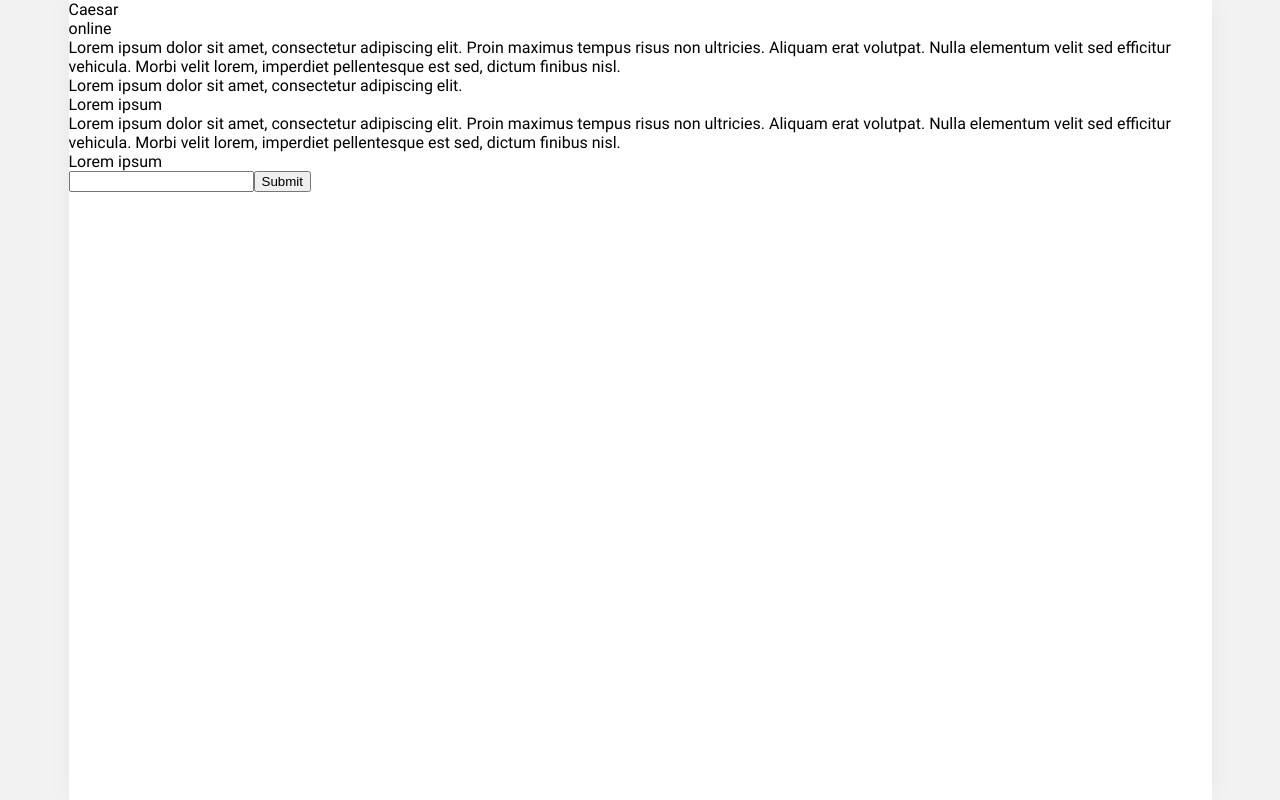
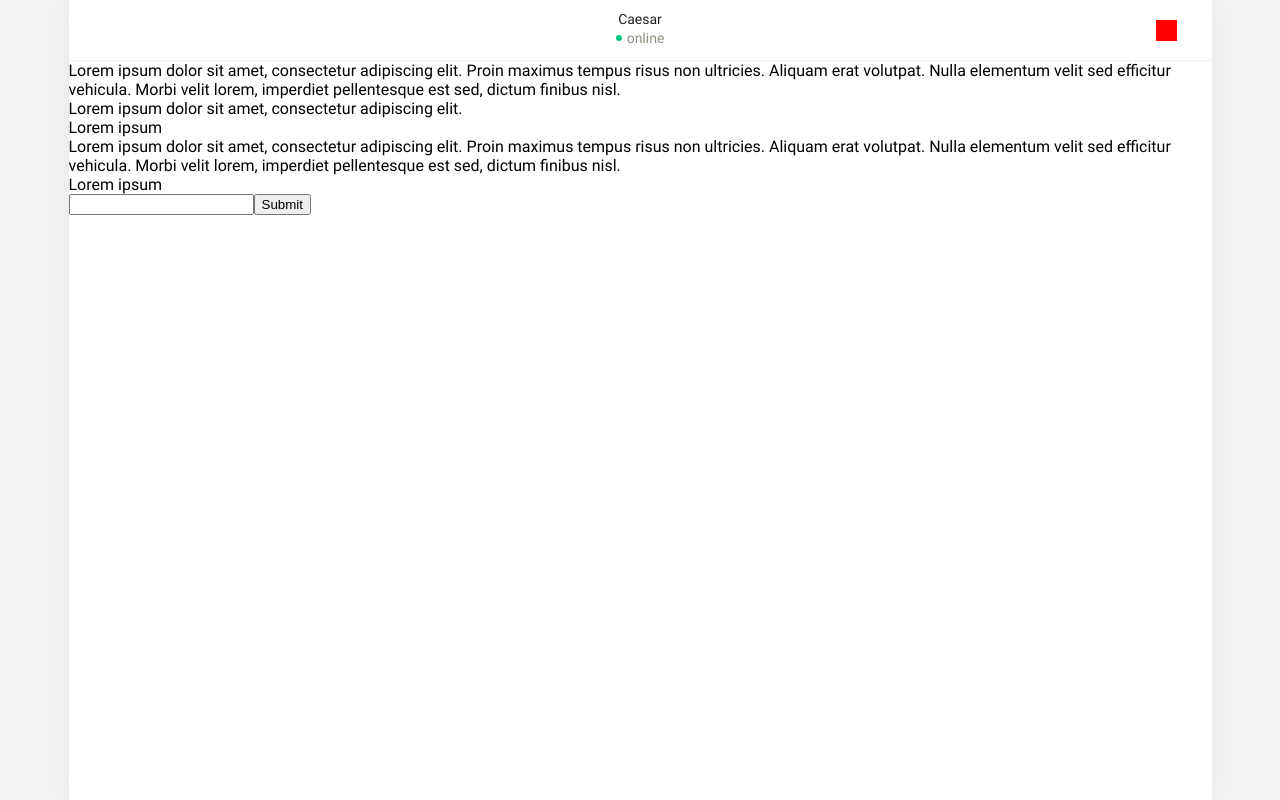
Before and after one commit to mrdimemes/react-chat, a React (Create React App) app in the folder front-end/: page / in a window 1280 px wide. Built offline with nearby package versions, Linux system fonts and the light colour scheme.

Commit message:
chat header styles

```diff
--- a/front-end/src/components/Chat.jsx
+++ b/front-end/src/components/Chat.jsx
@@ -1,4 +1,6 @@
 import React from 'react';
+
+import '../styles/sass/components/Chat.sass';
 
 
 function Chat() {
@@ -7,9 +9,10 @@ function Chat() {
       <div className='chat__header'>
         <div className='chat__header-name'>Caesar</div>
         <div className='chat__header-status'>
-          <div className='chat__header-status-marker status-marker status-online'></div>
+          <div className='chat__header-status-marker status-marker status-marker_online'></div>
           <div className='chat__header-status-text'>online</div>
         </div>
+        <div className='chat__header-popup-icon'></div>
         <div className='chat__header-popup'></div>
       </div>
 
--- /dev/null
+++ b/front-end/src/styles/sass/components/Chat.sass
@@ -0,0 +1,33 @@
+@use '../foundation/general'
+@use '../foundation/colors'
+@use '../foundation/mixins'
+
+
+.chat
+  &__header
+    height: 60px
+    @include mixins.flex-centered
+    row-gap: 3px
+    flex-direction: column
+    border-bottom: 1px solid colors.$background-color
+    font-size: 14px
+    line-height: 16px
+    position: relative
+
+  &__header-name
+    color: colors.$dark-gray
+    font-weight: 500
+
+  &__header-status
+    @include mixins.flex-centered
+    column-gap: 5px
+
+  &__header-status-text
+    font-weight: 400
+    color: colors.$gray
+
+  &__header-popup-icon
+    @include mixins.square(21px)
+    position: absolute
+    right: 35px
+    background-color: red
--- a/front-end/src/styles/sass/foundation/_colors.sass
+++ b/front-end/src/styles/sass/foundation/_colors.sass
@@ -5,3 +5,5 @@ $background-color: #F2F2F2
 
 $main-color: #3674FF
 $light-main-color: #4CA5FF
+
+$success: #00C980
--- a/front-end/src/styles/sass/foundation/_general.sass
+++ b/front-end/src/styles/sass/foundation/_general.sass
@@ -1,89 +1,95 @@
 @use 'colors'
+@use 'mixins'
 
 @font-face
-    font-family: 'Roboto'
-    font-style: normal
-    font-weight: 300
-    src: local('Roboto'), url('../../../assets/fonts/roboto/Roboto-Light.ttf') format('ttf')
+  font-family: 'Roboto'
+  font-style: normal
+  font-weight: 300
+  src: local('Roboto'), url('../../../assets/fonts/roboto/Roboto-Light.ttf') format('ttf')
 
 @font-face
-    font-family: 'Roboto'
-    font-style: normal
-    font-weight: 400
-    src: local('Roboto'), url('../../../assets/fonts/roboto/Roboto-Regular.ttf') format('ttf')
+  font-family: 'Roboto'
+  font-style: normal
+  font-weight: 400
+  src: local('Roboto'), url('../../../assets/fonts/roboto/Roboto-Regular.ttf') format('ttf')
 
 @font-face
-    font-family: 'Roboto'
-    font-style: normal
-    font-weight: 500
-    src: local('Roboto'), url('../../../assets/fonts/roboto/Roboto-Medium.ttf') format('ttf')
+  font-family: 'Roboto'
+  font-style: normal
+  font-weight: 500
+  src: local('Roboto'), url('../../../assets/fonts/roboto/Roboto-Medium.ttf') format('ttf')
 
 @font-face
-    font-family: 'Roboto'
-    font-style: normal
-    font-weight: 700
-    src: local('Roboto'), url('../../../assets/fonts/roboto/Roboto-Bold.ttf') format('ttf')
+  font-family: 'Roboto'
+  font-style: normal
+  font-weight: 700
+  src: local('Roboto'), url('../../../assets/fonts/roboto/Roboto-Bold.ttf') format('ttf')
 
 body
-    font-family: "Roboto", sans-serif
-    font-weight: 400
-    margin: 0
-    padding: 0
+  font-family: "Roboto", sans-serif
+  font-weight: 400
+  margin: 0
+  padding: 0
 
 h1, h2, h3, h4, h5, h6
-    margin: 0
+  margin: 0
 
 h1
-    font-size: 28px
-    line-height: 33px
+  font-size: 28px
+  line-height: 33px
+  color: colors.$dark-gray
+
+p
+  margin: 0
+
+a
+  text-decoration: none
+
+.form
+  display: flex
+  flex-direction: column
+  row-gap: 15px
+
+  &__field
+    display: block
+    width: 100%
+    height: 56px
+    box-sizing: border-box
+    padding-left: 18px
+    padding-right: 18px
+    border: 1px solid colors.$light-gray
+    border-radius: 4px
+    font-size: 16px
+    line-height: 19px
     color: colors.$dark-gray
 
-p
-    margin: 0
+    &::placeholder
+      color: colors.$light-gray
 
-a
-    text-decoration: none
-
-
-.form
-    display: flex
-    flex-direction: column
-    row-gap: 15px
-
-    &__field
-        display: block
-        width: 100%
-        height: 56px
-        box-sizing: border-box
-        padding-left: 18px
-        padding-right: 18px
-        border: 1px solid colors.$light-gray
-        border-radius: 4px
-        font-size: 16px
-        line-height: 19px
-        color: colors.$dark-gray
-
-        &::placeholder
-            color: colors.$light-gray
-
-        &:focus
-            outline: none
-            border: 1px solid colors.$dark-gray
+      &:focus
+        outline: none
+        border: 1px solid colors.$dark-gray
 
     &__submit
-        margin-top: 10px
-        display: block
-        width: 100%
-        height: 56px
-        box-sizing: border-box
-        background-color: colors.$light-main-color
-        border: 0
-        border-radius: 4px
-        padding-left: 18px
-        padding-right: 18px
-        font-size: 14px
-        line-height: 16px
-        font-weight: 500
-        text-transform: uppercase
-        color: #FFFFFF
-        cursor: pointer
+      margin-top: 10px
+      display: block
+      width: 100%
+      height: 56px
+      box-sizing: border-box
+      background-color: colors.$light-main-color
+      border: 0
+      border-radius: 4px
+      padding-left: 18px
+      padding-right: 18px
+      font-size: 14px
+      line-height: 16px
+      font-weight: 500
+      text-transform: uppercase
+      color: #FFFFFF
+      cursor: pointer
+
+.status-marker
+  @include mixins.square(6px)
+  border-radius: 50%
+  &_online
+    background-color: colors.$success
```
